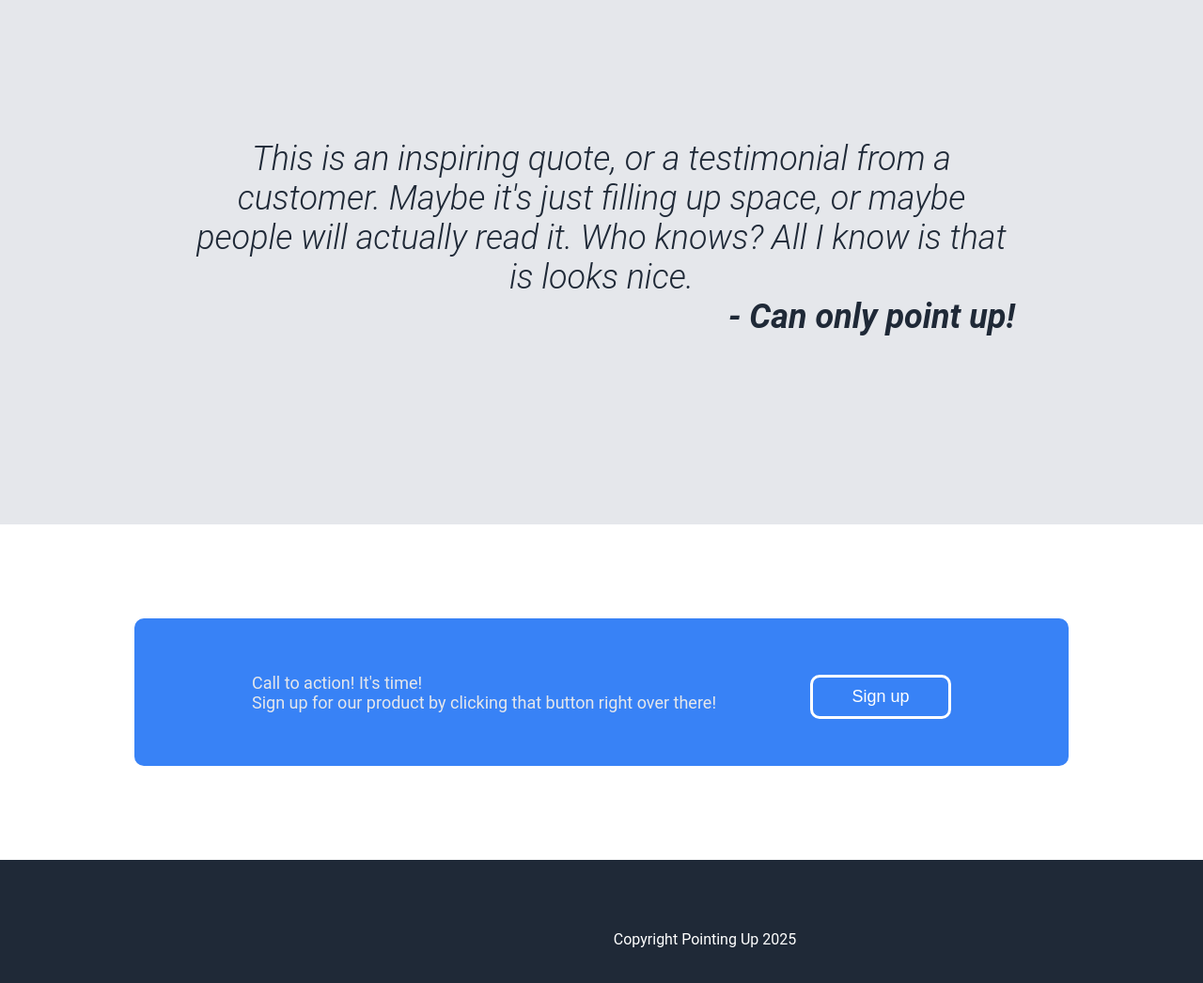
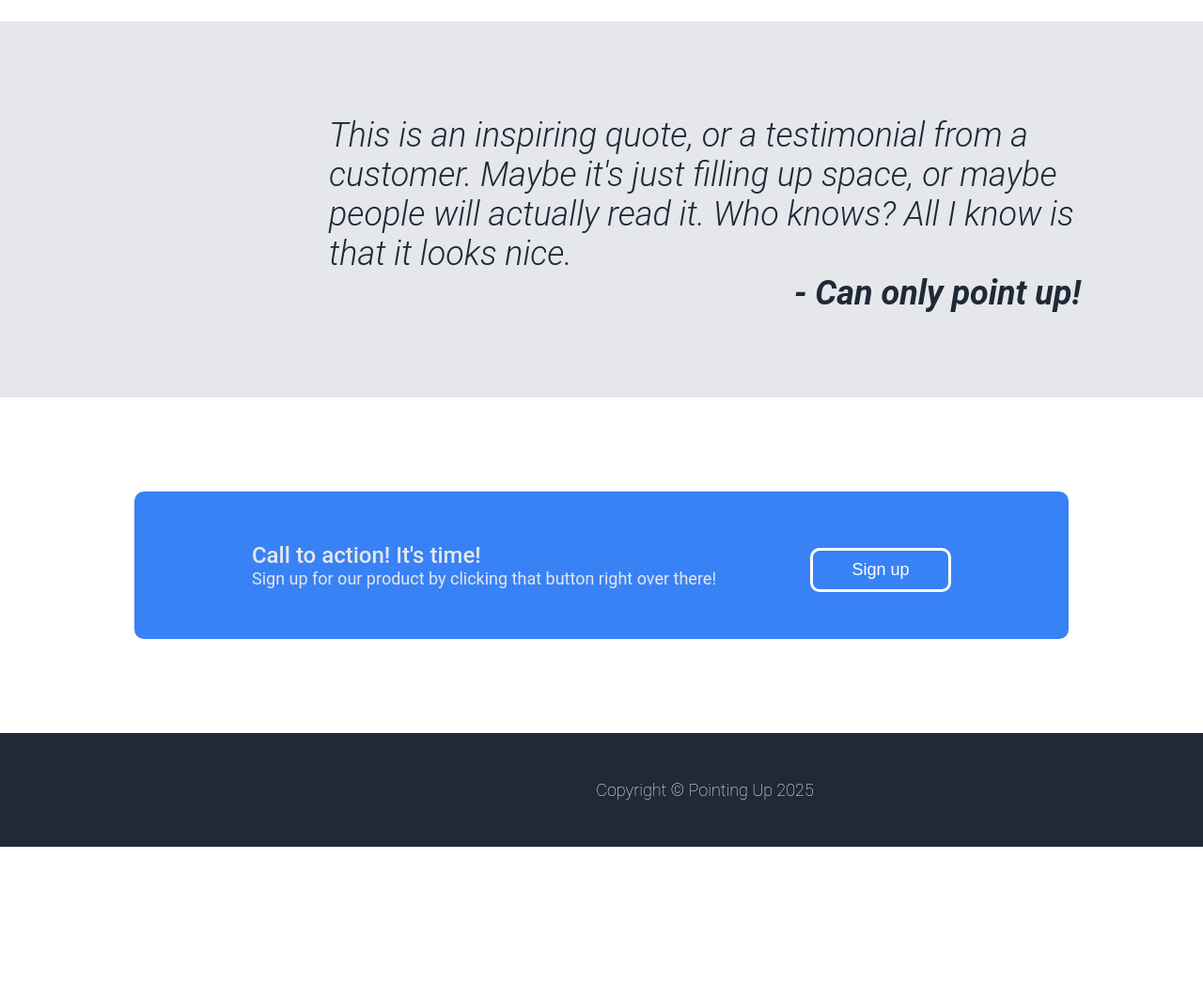
Before and after one commit to onewillowbrook/landing-page, a plain HTML site: page index.html in a window 1280 px wide. Shown: the part 1160-2206 px from the top of the page at 94% size. After the commit the page ends 2061 px from the top, so only its background shows below. Drawn offline with Linux system fonts and the light colour scheme.

Commit message:
Tidied up, quote box, call to action and footer

```diff
--- a/index.html
+++ b/index.html
@@ -53,7 +53,7 @@
             </div>
             <div class="quote-box">
                 <div class="quote-background">
-                    <div class="quote">This is an inspiring quote, or a testimonial from a customer. Maybe it's just filling up space, or maybe people will actually read it. Who knows? All I know is that is looks nice.</div>
+                    <div class="quote">This is an inspiring quote, or a testimonial from a customer. Maybe it's just filling up space, or maybe people will actually read it. Who knows? All I know is that it looks nice.</div>
                     <div class="quote-master">- Can only point up!</div>
                 </div>
 
@@ -66,7 +66,7 @@
                 <button class="sign-up-border">Sign up</button>
             </div>
             <div class="footer-container">
-                <div class="footer-text">Copyright Pointing Up 2025</div>
+                <div class="footer-text">Copyright © Pointing Up 2025</div>
             </div>
         </div>
 
--- a/styles.css
+++ b/styles.css
@@ -24,7 +24,8 @@ body {
 
 a {
     text-decoration: none;
-    color: darkgray;
+    color: #E5E7EB;
+    font-size: 18px;
 }
 
 .hero-container {
@@ -101,8 +102,8 @@ button {
     font-size: 36px;
     font-weight: 900;
     color: #1f2937;
-    padding-top: 25px;
-    padding-bottom: 25px;
+    padding-top: 50px;
+    padding-bottom: 50px;
 }
 
 .four-boxes {
@@ -125,6 +126,7 @@ button {
     margin-top: 10px;
     font-size: 16px;
     text-align: center;
+    font-size: 18px;
 }
 
 .boxtainer {
@@ -139,10 +141,10 @@ button {
     display: flex;
     background-color: #E5E7EB;
     flex-direction: row;
-    max-width: 1100px;
-    max-height: 550px;
+    width: 800px;
+    height: 200px;
     margin: 0 auto; /* Auto margins center it*/
-    padding: 200px 200px 200px 200px; /*Top/Right/Bottom/Left padding*/
+    padding: 100px 350px 100px 350px; /*Top/Right/Bottom/Left padding*/
     justify-content: center;
     text-align: center;
     margin-top: 100px;
@@ -155,12 +157,12 @@ button {
     color: #1f2937;
     font-style: italic;
     flex-wrap: wrap;
-    text-align: center;
+    text-align: left;
 }
 
 .quote {
     display: flex;
-    max-width: 1100px;
+    /* max-width: 1100px; */
 
 }
 
@@ -171,8 +173,7 @@ button {
 }
 
 .quote-background {
-    max-width: 1100px;
-    width: 100%;
+    width: 500;
     display: flex;
     flex-direction: column;
     /* background-color: #E5E7EB; */
@@ -200,7 +201,6 @@ button {
     justify-content: center;
     /* align-items: center; */
     margin: 0 auto;
-    font-size: 18px;
     color: #E5E7EB;
     margin-right: 100px;
 }
@@ -208,18 +208,19 @@ button {
 .footer-container {
     display: flex;
     background-color: #1f2937;
-    /* text-align: center; */
     justify-content: center;
     align-items: center;
     min-width: 1100px;
     max-height: 200px;
     margin: 0 auto;
-    padding: 75px 200px 75px 200px; /* Top/Right/Bottom/Left padding */
+    padding: 50px 200px 50px 200px; /* Top/Right/Bottom/Left padding */
 }
 
 .footer-text {
     color: white;
     display: flex;
+    font-size: 18px;
+    font-weight: 200;
 }
 
 .sign-up-border {
@@ -227,7 +228,13 @@ button {
     display: flex;
     flex: 0 0 auto;
     justify-content: center;
-    /* font-weight: 1100; */
-    /* margin-left: 50px; */
-    /* padding-left: 50px; */
 }
+
+.call-to-action {
+    font-size: 24px;
+    font-weight: 500;
+}
+
+.sign-up-text {
+    font-size: 18px;
+}
```
